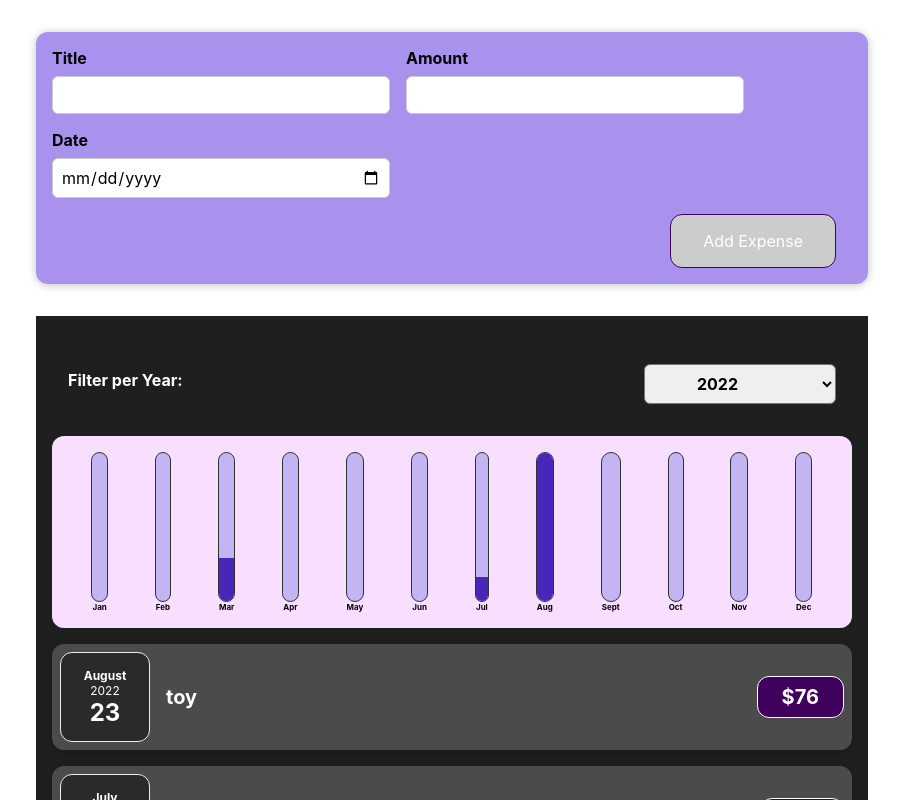
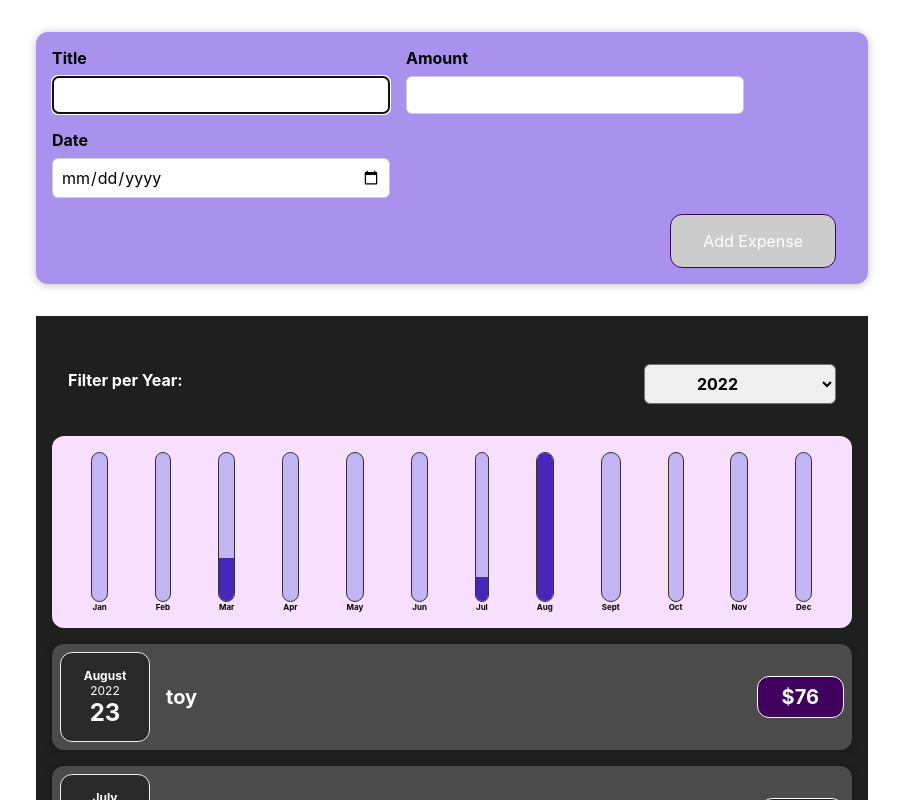
Before and after one commit to nfgoto/expense-checker, a React (Create React App) app: page / in a window 1280 px wide. Both pictures are taken after a click on the button "Add New Expense". Shown: the top 800 px of the page, without its empty margins (188-1091 px from the left). Built offline with nearby package versions, Linux system fonts and the light colour scheme.

Commit message:
feature: add ref on title input

```diff
--- a/src/App.tsx
+++ b/src/App.tsx
@@ -13,10 +13,10 @@ function App() {
     ].sort((a, b) => b.date.getTime() - a.date.getTime())
   );
   return (
-    <div>
+    <>
       <AddExpense setExpenses={setExpenses} />
       <Expenses expenses={expenses} />
-    </div>
+    </>
   );
 }
 
--- a/src/components/add-expense/add-expense-form/AddExpenseForm.compponent.tsx
+++ b/src/components/add-expense/add-expense-form/AddExpenseForm.compponent.tsx
@@ -1,4 +1,11 @@
-import { ChangeEventHandler, FC, FormEventHandler, useState } from "react";
+import {
+  ChangeEventHandler,
+  FC,
+  FormEventHandler,
+  useEffect,
+  useRef,
+  useState,
+} from "react";
 import styles from "./AddExpenseForm.styles.module.css";
 import { Expense } from "../../../types";
 
@@ -16,6 +23,7 @@ const AddExpenseForm: FC<AddExpenseFormProps> = ({
   const [isAmountValid, setIsAmountValid] = useState(false);
   const [isDateValid, setIsDateValid] = useState(false);
   const isFormValid = !isTitleValid || !isAmountValid || !isDateValid;
+  const titleRef = useRef<HTMLInputElement | null>(null);
 
   const minDate = `${new Date().getFullYear() - 1}-01-01`;
   const maxDate = `${new Date().getFullYear()}-12-31`;
@@ -60,6 +68,10 @@ const AddExpenseForm: FC<AddExpenseFormProps> = ({
     setDate("");
   };
 
+  useEffect(() => {
+    titleRef.current?.focus();
+  }, []);
+
   return (
     <form onSubmit={handleSubmit}>
       <div className={styles["add-expense__controls"]}>
@@ -71,6 +83,7 @@ const AddExpenseForm: FC<AddExpenseFormProps> = ({
             value={title}
             onChange={handleTitleChange}
             maxLength={255}
+            ref={titleRef}
           />
         </div>
         <div className={styles["add-expense__control"]}>
```
